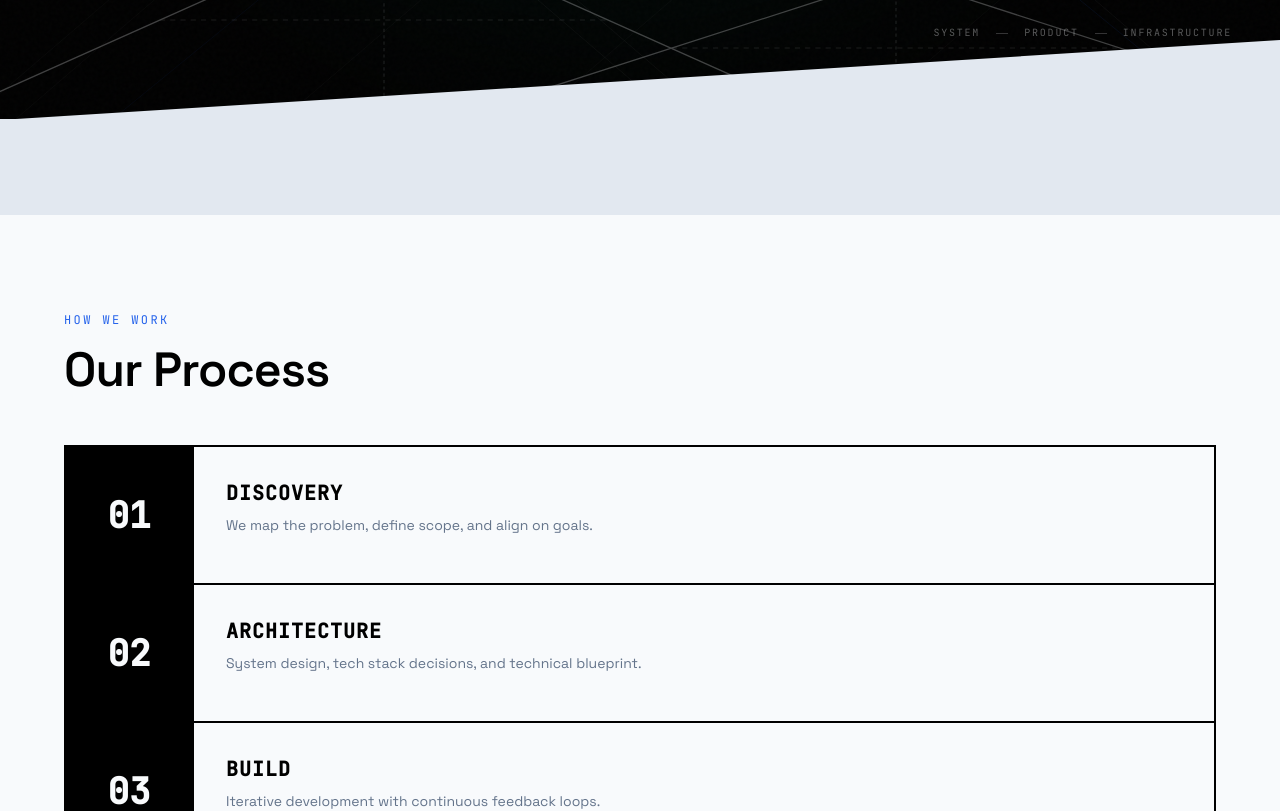
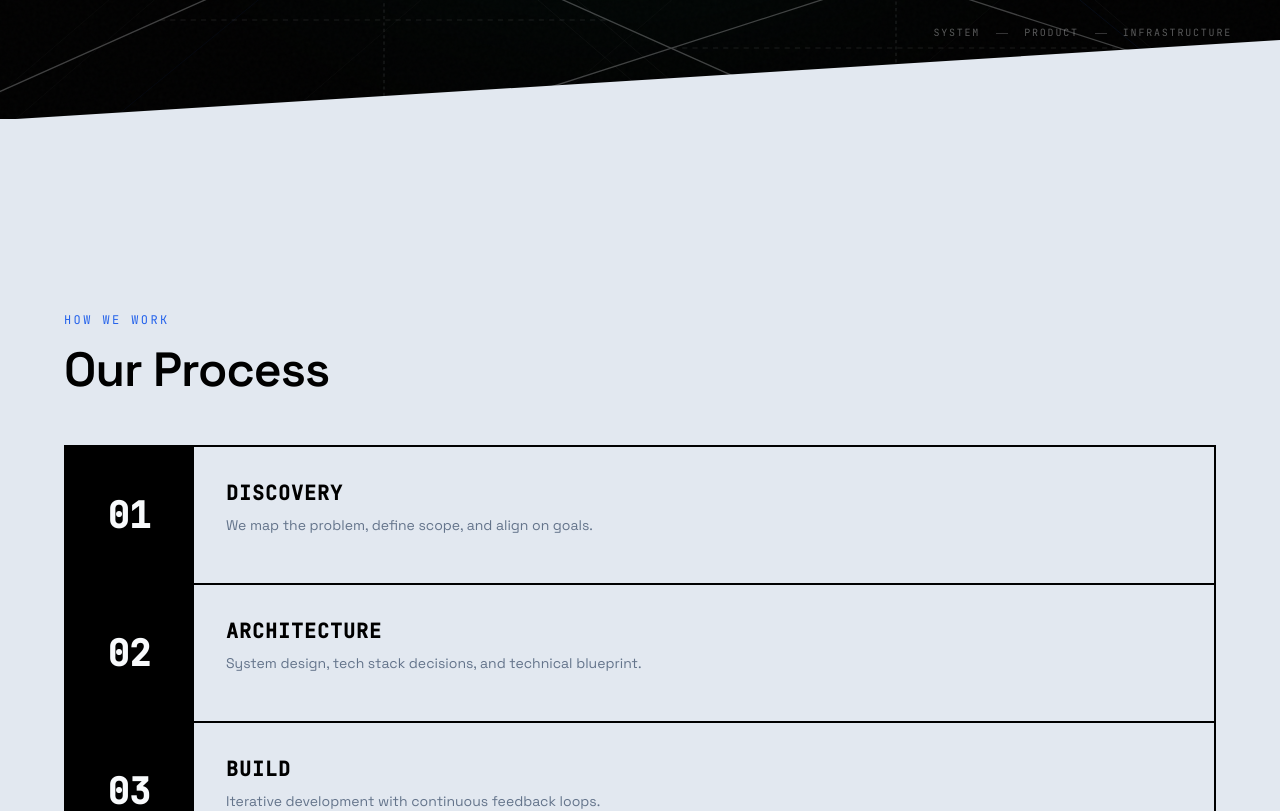
Before and after one commit to buildroot-tech/front-buildroot, a Next.js app: page / in a window 1280 px wide. Shown: the part 760-1571 px from the top of the page. Built offline with nearby package versions, Linux system fonts and the light colour scheme.

Commit message:
fix(home): restore bg-primary on workflow section

```diff
--- a/components/home/WorkflowSteps.tsx
+++ b/components/home/WorkflowSteps.tsx
@@ -44,7 +44,7 @@ const item = {
 
 export function WorkflowSteps() {
   return (
-    <section className="section-generous bg-[var(--bg-secondary)]">
+    <section className="section-generous bg-[var(--bg-primary)]">
       <div className="container-padded">
         {/* Header */}
         <motion.div
```
